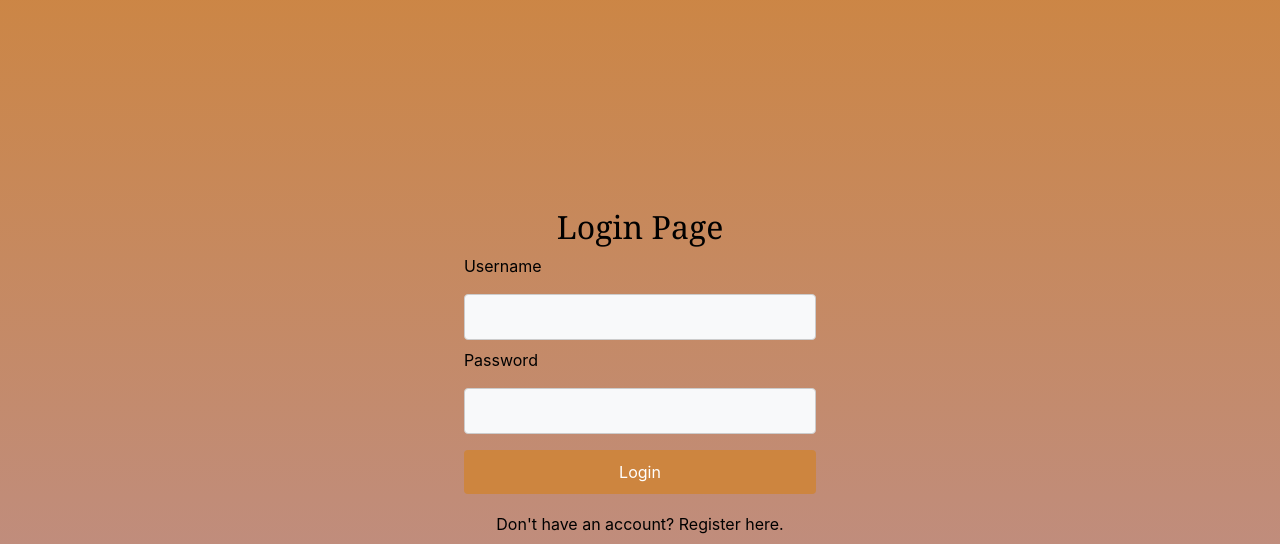
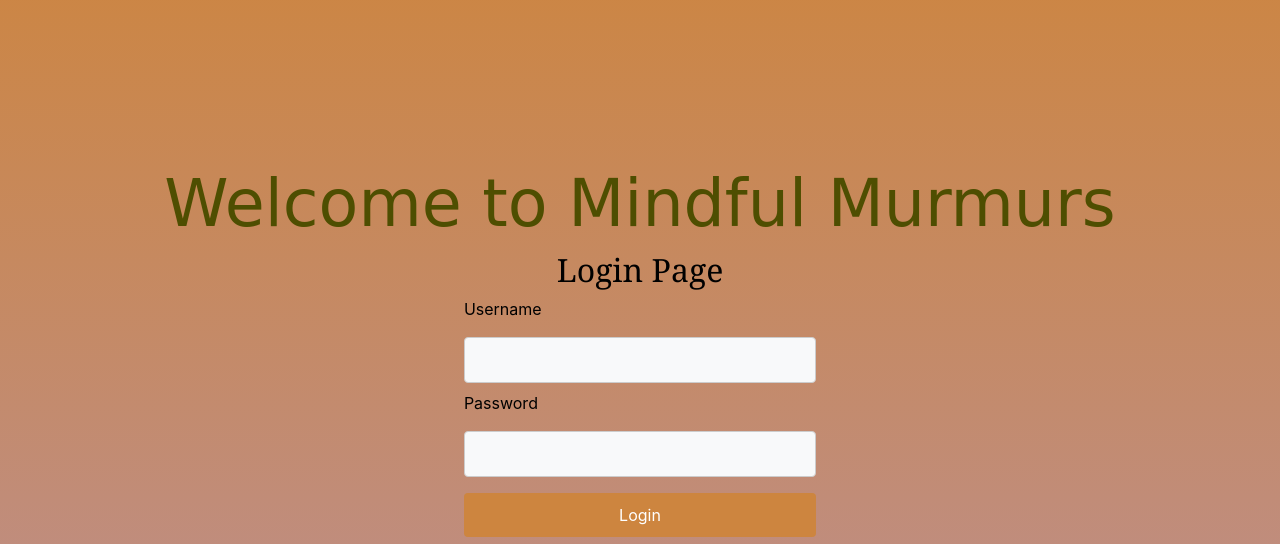
Before and after one commit to ji0yang/tc1l-10-Mindful-Murmurs-, a Flask app: page /login in a window 1280 px wide. Shown: the part 66-610 px from the top of the page. Run offline with Flask 3, Linux system fonts and the light colour scheme; some libraries are stand-ins or nearby versions.

Commit message:
added title to log in page

```diff
--- a/templates/login.html
+++ b/templates/login.html
@@ -3,6 +3,8 @@
 {% block title %}Login{% endblock %}
 
 {% block content %}
+<h1>Welcome to Mindful Murmurs</h1>
+
     <h2>Login Page</h2>
     <link rel="stylesheet" href="{{ url_for('static', filename='login_style.css') }}">
     <form method='POST' action="{{ url_for('login') }}">
```
